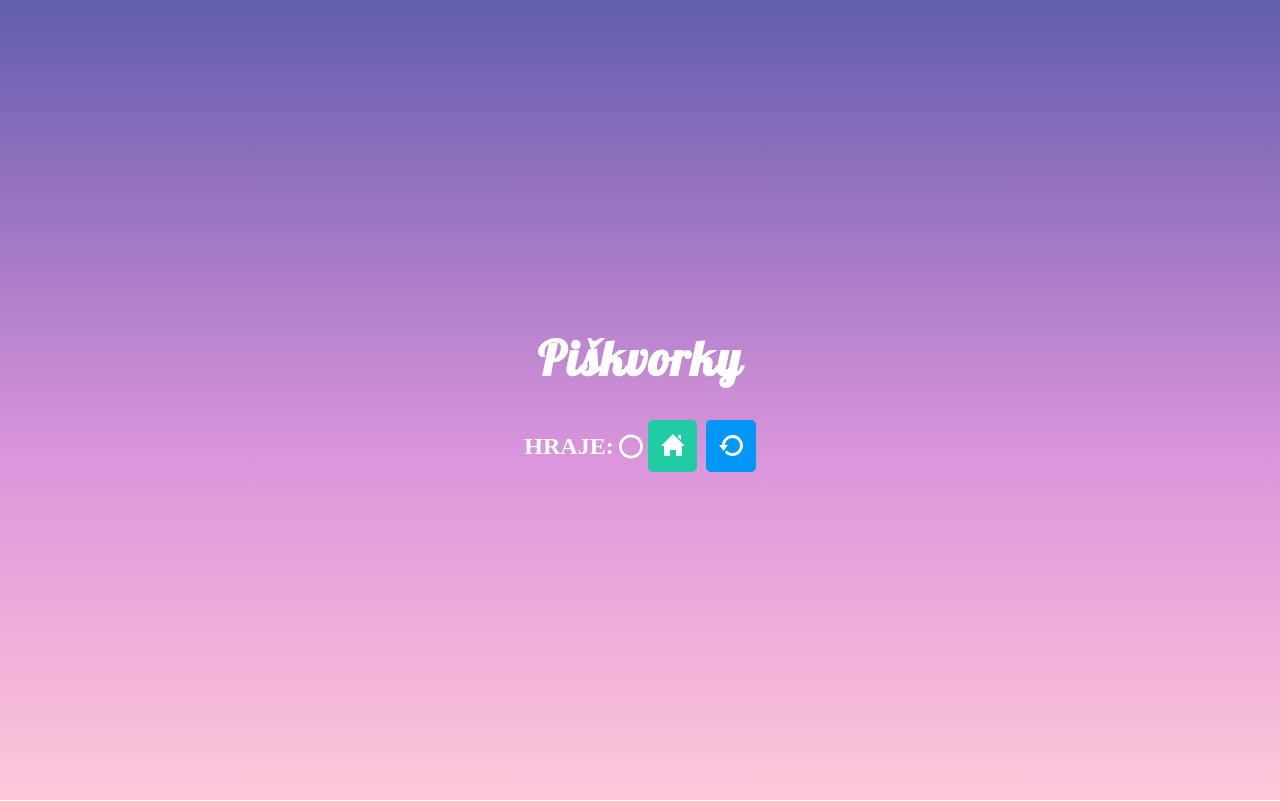
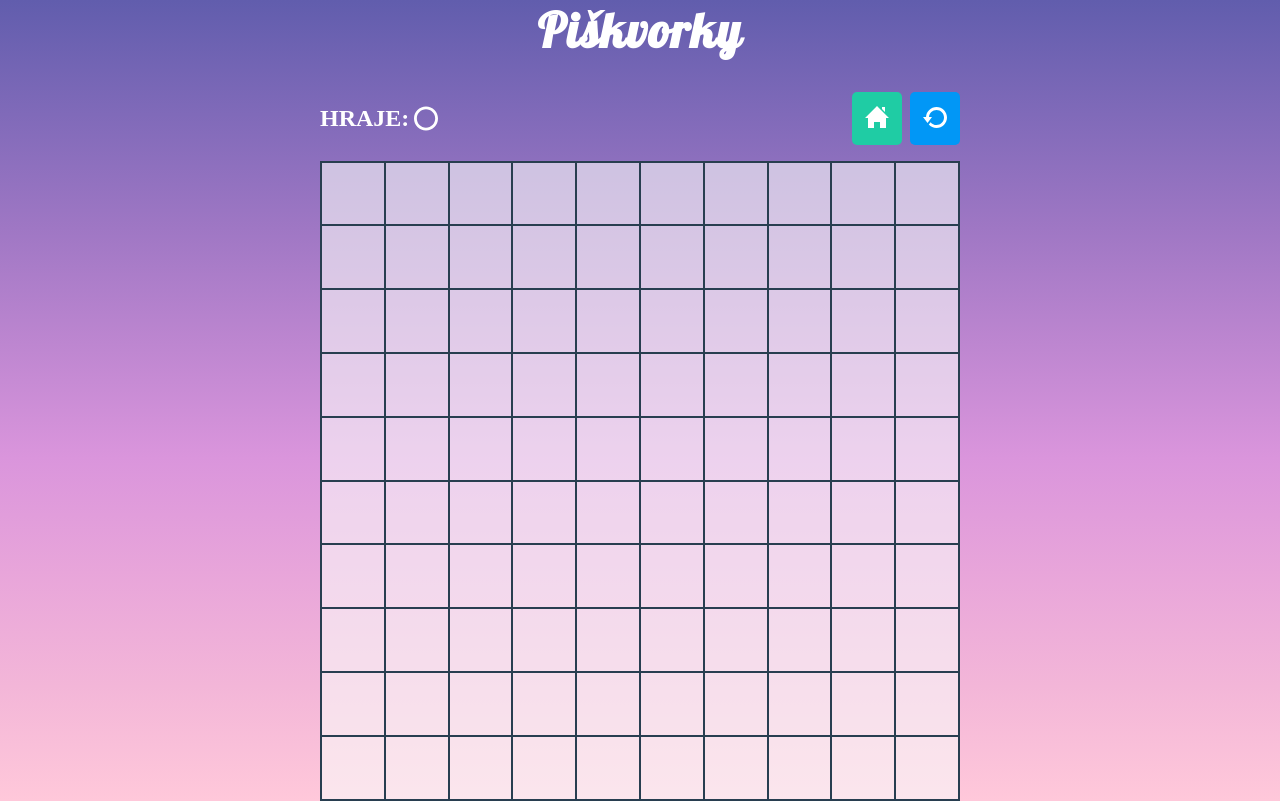
Before and after one commit to MelaKatherine/piskvorky, a plain HTML site: page hra.html in a window 1280 px wide. Drawn offline with Linux system fonts and the light colour scheme.

Commit message:
add game area with styles

```diff
--- a/hra.html
+++ b/hra.html
@@ -7,7 +7,7 @@
     <link rel="stylesheet" href="style.css" />
   </head>
   <body>
-    <main class="main game">
+    <main class="game">
       <h1 class="main__title">Piškvorky</h1>
       <nav class="game__menu">
         <div class="game__menu--player">
@@ -31,6 +31,108 @@
           </a>
         </div>
       </nav>
+      <div class="game__area">
+        <button class="game__box"></button>
+        <button class="game__box"></button>
+        <button class="game__box"></button>
+        <button class="game__box"></button>
+        <button class="game__box"></button>
+        <button class="game__box"></button>
+        <button class="game__box"></button>
+        <button class="game__box"></button>
+        <button class="game__box"></button>
+        <button class="game__box"></button>
+        <button class="game__box"></button>
+        <button class="game__box"></button>
+        <button class="game__box"></button>
+        <button class="game__box"></button>
+        <button class="game__box"></button>
+        <button class="game__box"></button>
+        <button class="game__box"></button>
+        <button class="game__box"></button>
+        <button class="game__box"></button>
+        <button class="game__box"></button>
+        <button class="game__box"></button>
+        <button class="game__box"></button>
+        <button class="game__box"></button>
+        <button class="game__box"></button>
+        <button class="game__box"></button>
+        <button class="game__box"></button>
+        <button class="game__box"></button>
+        <button class="game__box"></button>
+        <button class="game__box"></button>
+        <button class="game__box"></button>
+        <button class="game__box"></button>
+        <button class="game__box"></button>
+        <button class="game__box"></button>
+        <button class="game__box"></button>
+        <button class="game__box"></button>
+        <button class="game__box"></button>
+        <button class="game__box"></button>
+        <button class="game__box"></button>
+        <button class="game__box"></button>
+        <button class="game__box"></button>
+        <button class="game__box"></button>
+        <button class="game__box"></button>
+        <button class="game__box"></button>
+        <button class="game__box"></button>
+        <button class="game__box"></button>
+        <button class="game__box"></button>
+        <button class="game__box"></button>
+        <button class="game__box"></button>
+        <button class="game__box"></button>
+        <button class="game__box"></button>
+        <button class="game__box"></button>
+        <button class="game__box"></button>
+        <button class="game__box"></button>
+        <button class="game__box"></button>
+        <button class="game__box"></button>
+        <button class="game__box"></button>
+        <button class="game__box"></button>
+        <button class="game__box"></button>
+        <button class="game__box"></button>
+        <button class="game__box"></button>
+        <button class="game__box"></button>
+        <button class="game__box"></button>
+        <button class="game__box"></button>
+        <button class="game__box"></button>
+        <button class="game__box"></button>
+        <button class="game__box"></button>
+        <button class="game__box"></button>
+        <button class="game__box"></button>
+        <button class="game__box"></button>
+        <button class="game__box"></button>
+        <button class="game__box"></button>
+        <button class="game__box"></button>
+        <button class="game__box"></button>
+        <button class="game__box"></button>
+        <button class="game__box"></button>
+        <button class="game__box"></button>
+        <button class="game__box"></button>
+        <button class="game__box"></button>
+        <button class="game__box"></button>
+        <button class="game__box"></button>
+        <button class="game__box"></button>
+        <button class="game__box"></button>
+        <button class="game__box"></button>
+        <button class="game__box"></button>
+        <button class="game__box"></button>
+        <button class="game__box"></button>
+        <button class="game__box"></button>
+        <button class="game__box"></button>
+        <button class="game__box"></button>
+        <button class="game__box"></button>
+        <button class="game__box"></button>
+        <button class="game__box"></button>
+        <button class="game__box"></button>
+        <button class="game__box"></button>
+        <button class="game__box"></button>
+        <button class="game__box"></button>
+        <button class="game__box"></button>
+        <button class="game__box"></button>
+        <button class="game__box"></button>
+        <button class="game__box"></button>
+      </div>
     </main>
   </body>
 </html>
--- a/style.css
+++ b/style.css
@@ -3,6 +3,7 @@
 * {
   margin: 0;
   padding: 0;
+  box-sizing: border-box;
 }
 
 a {
@@ -21,7 +22,7 @@ body {
   display: flex;
   justify-content: center;
   align-items: center;
-  height: 100vh;
+  min-height: 100vh;
   font-size: 15px;
   font-weight: 400;
   font-style: normal;
@@ -56,6 +57,7 @@ body {
   font-family: "Lobster", sans-serif;
   letter-spacing: 0.1rem;
   margin-bottom: 2rem;
+  text-align: center;
 }
 
 .main__text {
@@ -104,7 +106,6 @@ body {
   display: flex;
   flex-direction: column;
   max-width: 80vmin;
-  padding: 0px 15px;
 }
 
 .game__menu--player {
@@ -116,7 +117,8 @@ body {
 .game__menu {
   display: flex;
   justify-content: space-between;
-  align-items: center
+  align-items: center;
+  margin-bottom: 1rem;
 }
 
 .game__menu--player {
@@ -143,3 +145,24 @@ body {
 .game__btn--restart {
   background-color: #0197f6;
 }
+
+.game__area {
+  display: flex;
+  flex-wrap: wrap;
+  border: 1px solid #283e50;
+}
+
+.game__box {
+  aspect-ratio: 1 / 1;
+  width: 10%;
+  border: 1px solid #283e50;
+  text-decoration: none;
+  margin: 0px;
+  padding-block: 5px;
+  background-color: rgba(250, 250, 250, 0.6);
+}
+
+.game__box:hover {
+  opacity: 0.8;
+  transition: ease .4s;
+}
```
